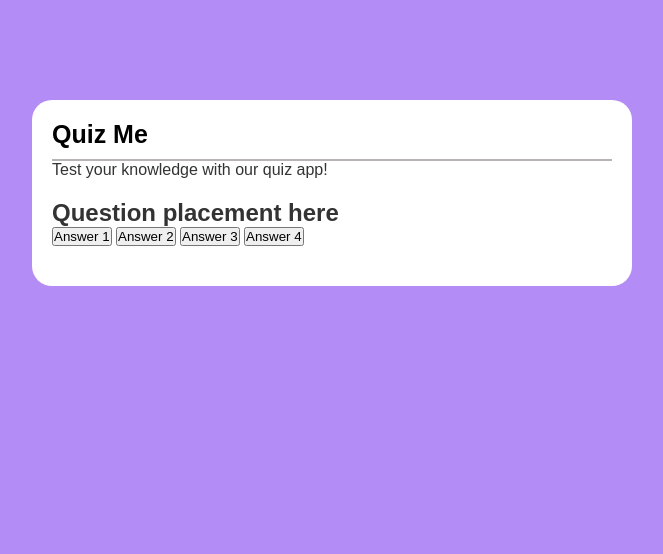
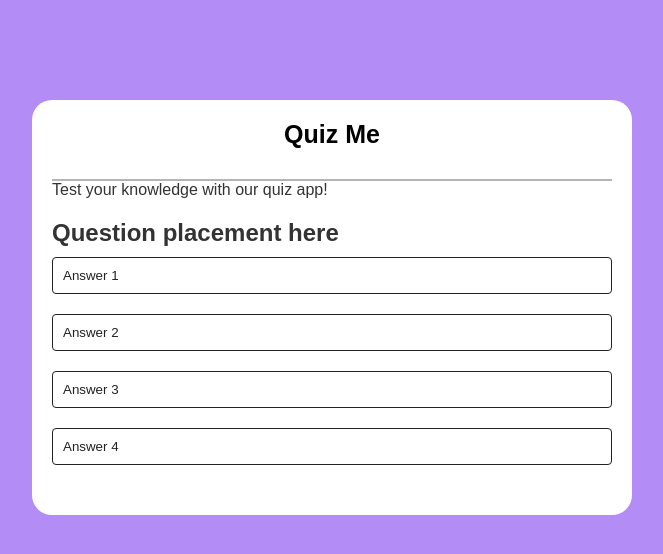
Before and after one commit to Lavender-Rage/quiz-me, a plain HTML site: page index.html in a window 1280 px wide. Shown: the whole page, without its empty margins (308-971 px from the left). Drawn offline with Linux system fonts and the light colour scheme.

Commit message:
minor changes

```diff
--- a/index.html
+++ b/index.html
@@ -20,5 +20,13 @@
         </div>
     </div>
 
+
+
+
+
+
+
+
+    <script type="text/javascript" src="./index.js"></script>
     </body>
 </html>
--- a/style.css
+++ b/style.css
@@ -22,7 +22,8 @@ body{
     color: black;
     font-weight: 600;
     border-bottom: 2px solid #b9b4b4;
-    padding-bottom: 10px;
+    padding-bottom: 30px;
+    text-align: center;
 }
 
 p{
@@ -33,3 +34,16 @@ p{
 .quiz{
     padding: 20px 0;
 }
+
+.btn {
+    background: white;
+    color: #222;
+    font-weight: 500;
+    width: 100%;
+    border: 1px, solid #222;
+    padding: 10px;
+    margin: 10px 0;
+    text-align: left;
+    border-radius: 4px;
+
+}
```
